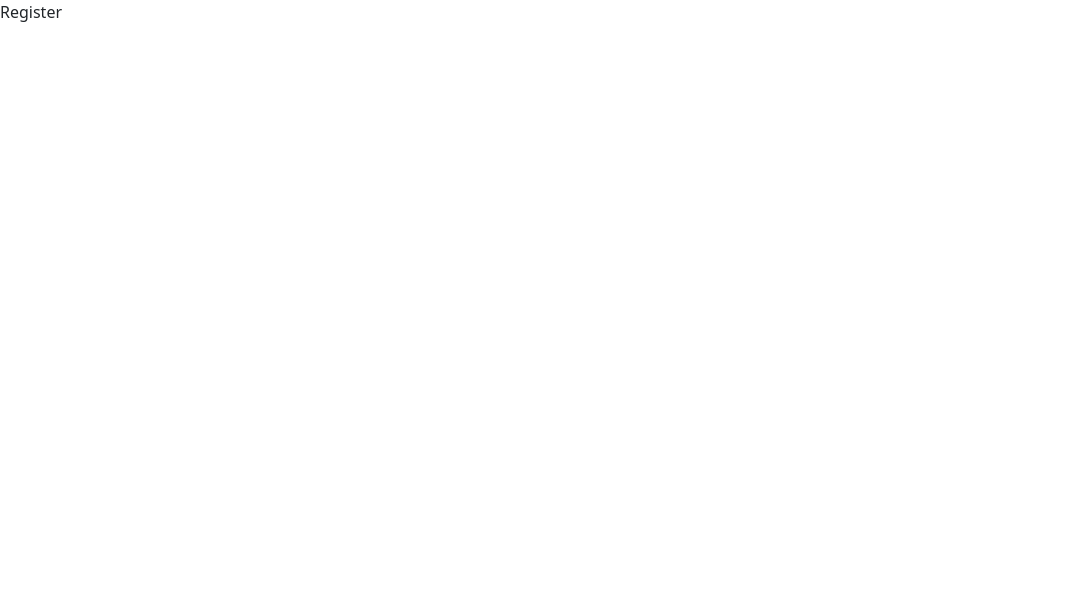
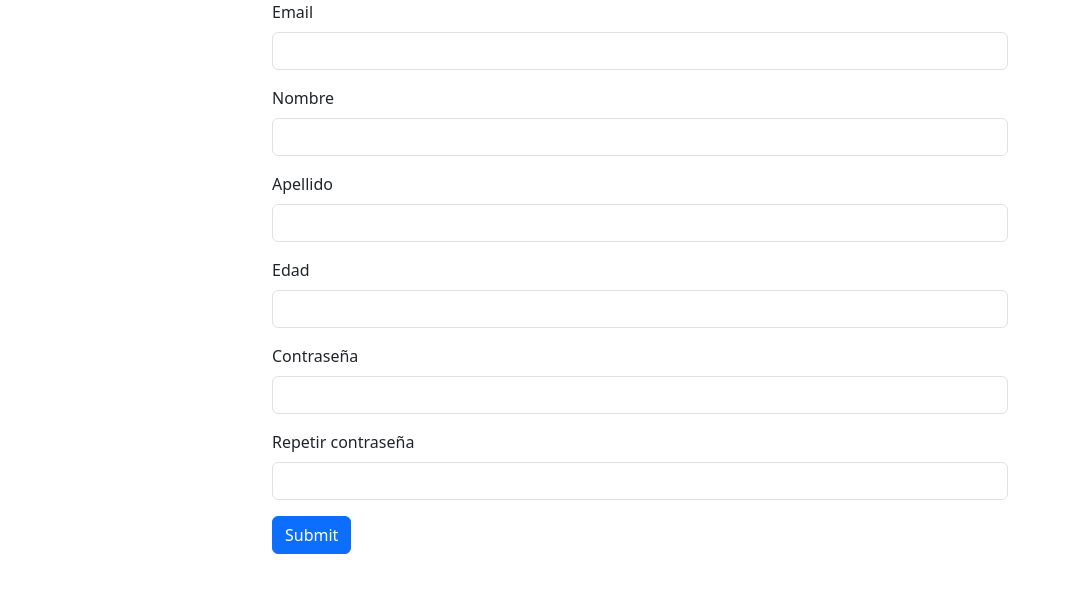
Before and after one commit to Darko912/Com61i-Proyecto-3-grupo-unico, a React (Vite) app: page /register in a window 1280 px wide. Shown: the top 592 px of the page, without its empty margins (0-1070 px from the left). Built offline with nearby package versions, Linux system fonts and the light colour scheme.

Commit message:
agregando pantalla de registro

```diff
--- a/src/pages/RegisterPage.jsx
+++ b/src/pages/RegisterPage.jsx
@@ -1,9 +1,258 @@
-import React from 'react'
+
+import React, { useState } from "react";
+import { alertSuccess, alertError } from "../utils/customAlerts";
+import { messages } from "../utils/messages";
+import { endPoints } from "../utils/endPointsConfig";
+import { useForm } from "react-hook-form";
+import axios from "axios";
+import { ageValidator, validationsFields } from "../utils/validations";
+import { Form, Col, Row, Button, Card, Image } from "react-bootstrap";
+import './styles/register.css'
+
 
 const RegisterPage = () => {
+  const URL_BASE = import.meta.env.VITE_URL_BASE;
+
+   const {
+     register,
+     formState: { errors },
+     handleSubmit
+   } = useForm();
+
+
+  const [userData, setUserData] = useState({
+    email: "",
+    password: "",
+    password2: "",
+    name: "",
+    lastname: "",
+    age: "",
+  });
+
+
+  const onSend = async () => {
+
+    if (userData.password !== userData.password2) {
+      alertError(messages.pwMatchError, messages.logError, () => {
+      });
+      return;
+    }
+    try {
+      const { data } = await axios.post(
+        `${URL_BASE}${endPoints.register}`,
+        userData
+      );
+      alertSuccess(messages.regSuccess, `Bienvenido, ${data.name}!`, () => {
+        console.log(data);
+        return;
+      });
+    } catch (err) {
+      alertError(`${err.response.data.error[0].msg}`, "Error", () => {
+        console.log(err);
+      });
+    }
+  };
+
+
+  const handleChange = (e) => {
+    setUserData({
+      ...userData,
+      [e.target.name]: e.target.value,
+    });
+  };
+
+  console.log(userData);
+
   return (
-    <div>Register</div>
-  )
-}
+    <div className="container">
+      <div className="row justify-content-center">
+        <div className="col-8">
+          <Form onSubmit={handleSubmit(onSend)}>
+            <div className="mb-3">
+              <label htmlFor="exampleInputEmail1" className="form-label">
+                Email
+              </label>
+              <input
+                type="email"
+                className="form-control"
+                id="exampleInputEmail1"
+                aria-describedby="emailHelp"
+                name="email"
+                {...register("email", {
+                  required: true,
+                  maxLength: 100,
+                  minLength: 10,
+                  pattern: validationsFields.email,
+                })}
+                onChange={handleChange}
+              />
+              {errors.email?.type === "required" && (
+                <p className="alertas">{messages.emailError}</p>
+              )}
+              {errors.email?.type === "pattern" && (
+                <p className="alertas">{messages.emailPatternError}</p>
+              )}
+              {errors.email?.type === "minLength" && (
+                <p className="alertas">{messages.emailMinLengthError}</p>
+              )}
+              {errors.email?.type === "maxLength" && (
+                <p className="alertas">{messages.emailMaxLengthError}</p>
+              )}
+              <div id="emailHelp" className="form-text"></div>
+            </div>
+            <div className="mb-3">
+              <label htmlFor="name" className="form-label">
+                Nombre
+              </label>
+              <input
+                type="text"
+                className="form-control"
+                id="name"
+                aria-describedby="emailHelp"
+                name="name"
+                {...register("name", {
+                  required: true,
+                  maxLength: 50,
+                  minLength: 2,
+                  pattern: validationsFields.lastName,
+                })}
+                onChange={handleChange}
+              />
+              {errors.name?.type === "required" && (
+                <p className="alertas">{messages.nameError}</p>
+              )}
+              {errors.name?.type === "maxLength" && (
+                <p className="alertas">{messages.nameLengthError}</p>
+              )}
+              {errors.name?.type === "minLength" && (
+                <p className="alertas">{messages.nameMinLengthError}</p>
+              )}
+              {errors.name?.type === "pattern" && (
+                <p className="alertas">{messages.namePatternError}</p>
+              )}
+            </div>
+            <div className="mb-3">
+              <label htmlFor="name" className="form-label">
+                Apellido
+              </label>
+              <input
+                type="text"
+                className="form-control"
+                id="lastname"
+                aria-describedby="emailHelp"
+                name="lastname"
+                {...register("lastname", {
+                  required: true,
+                  maxLength: 50,
+                  minLength: 2,
+                  pattern: validationsFields.lastName,
+                })}
+                onChange={handleChange}
+              />
+              {errors.lastname?.type === "required" && (
+                <p className="alertas">{messages.lastNameError}</p>
+              )}
+              {errors.lastname?.type === "maxLength" && (
+                <p className="alertas">{messages.lastNameLengthError}</p>
+              )}
+              {errors.lastname?.type === "minLength" && (
+                <p className="alertas">{messages.lastNameMinLengthError}</p>
+              )}
+              {errors.lastname?.type === "pattern" && (
+                <p className="alertas">{messages.lastNamePatternError}</p>
+              )}
+            </div>
+            <div className="mb-3">
+              <label htmlFor="name" className="form-label">
+                Edad
+              </label>
+              <input
+                className="form-control"
+                id="age"
+                aria-describedby="emailHelp"
+                name="age"
+                {...register("age", {
+                  required: true,
+                  maxLength: 3,
+                  minLength: 2,
+                  validate: ageValidator,
+                  pattern: validationsFields.age,
+                })}
+                onChange={handleChange}
+              />
+              {errors.age?.type === "required" && (
+                <p className="alertas">{messages.ageError}</p>
+              )}
+              {errors.age?.type === "validate" && (
+                <p className="alertas">{messages.ageValidateError}</p>
+              )}
+              {errors.age?.type === "maxLength" && (
+                <p className="alertas">{messages.ageMaxLengthError}</p>
+              )}
+              {errors.age?.type === "minLength" && (
+                <p className="alertas">{messages.ageMinLengthError}</p>
+              )}
+              {errors.age?.type === "pattern" && (
+                <p className="alertas">{messages.agePatternError}</p>
+              )}
+            </div>
+            <div className="mb-3">
+              <label htmlFor="exampleInputPassword1" className="form-label">
+                Contraseña
+              </label>
+              <input
+                type="password"
+                className="form-control"
+                id="exampleInputPassword1"
+                name="password"
+                {...register("password", {
+                  required: true,
+                  maxLength: 100,
+                  minLength: 5,
+                  pattern: validationsFields.password,
+                })}
+                onChange={handleChange}
+              />
+              {errors.password?.type === "required" && (
+                <p className="alertas">{messages.pwError}</p>
+              )}
+              {errors.password?.type === "maxLength" && (
+                <p className="alertas">{messages.pwMaxLengthError}</p>
+              )}
+              {errors.password?.type === "minLength" && (
+                <p className="alertas">{messages.pwMinLengthError}</p>
+              )}
+              {errors.password?.type === "pattern" && (
+                <p className="alertas">{messages.pwPatternError}</p>
+              )}
+            </div>
+            <div className="mb-3">
+              <label htmlFor="exampleInputPassword1" className="form-label">
+                Repetir contraseña
+              </label>
+              <input
+                type="password"
+                className="form-control"
+                id="exampleInputPassword2"
+                name="password2"
+                {...register("password2", {
+                  required: true,
+                  maxLength: 100,
+                  minLength: 5,
+                  pattern: validationsFields.password,
+                })}
+                onChange={handleChange}
+              />
+            </div>
 
-export default RegisterPage
+            <button type="submit" className="btn btn-primary">
+              Submit
+            </button>
+          </Form>
+        </div>
+      </div>
+    </div>
+  );
+};
+
+export default RegisterPage;
--- /dev/null
+++ b/src/pages/styles/register.css
@@ -0,0 +1,8 @@
+.alertas::before {
+    display: inline;
+    content: "❌ ";
+  }
+
+  .alertas{
+    color: red;
+  }
--- a/src/utils/endPointsConfig.js
+++ b/src/utils/endPointsConfig.js
@@ -1,6 +1,6 @@
 export const endPoints = {
     login: '/api/login',
-    register: '/users/create-user',
+    register: '/api/users/create',
     createProduct: '/api/products/create'
   };
 
```
